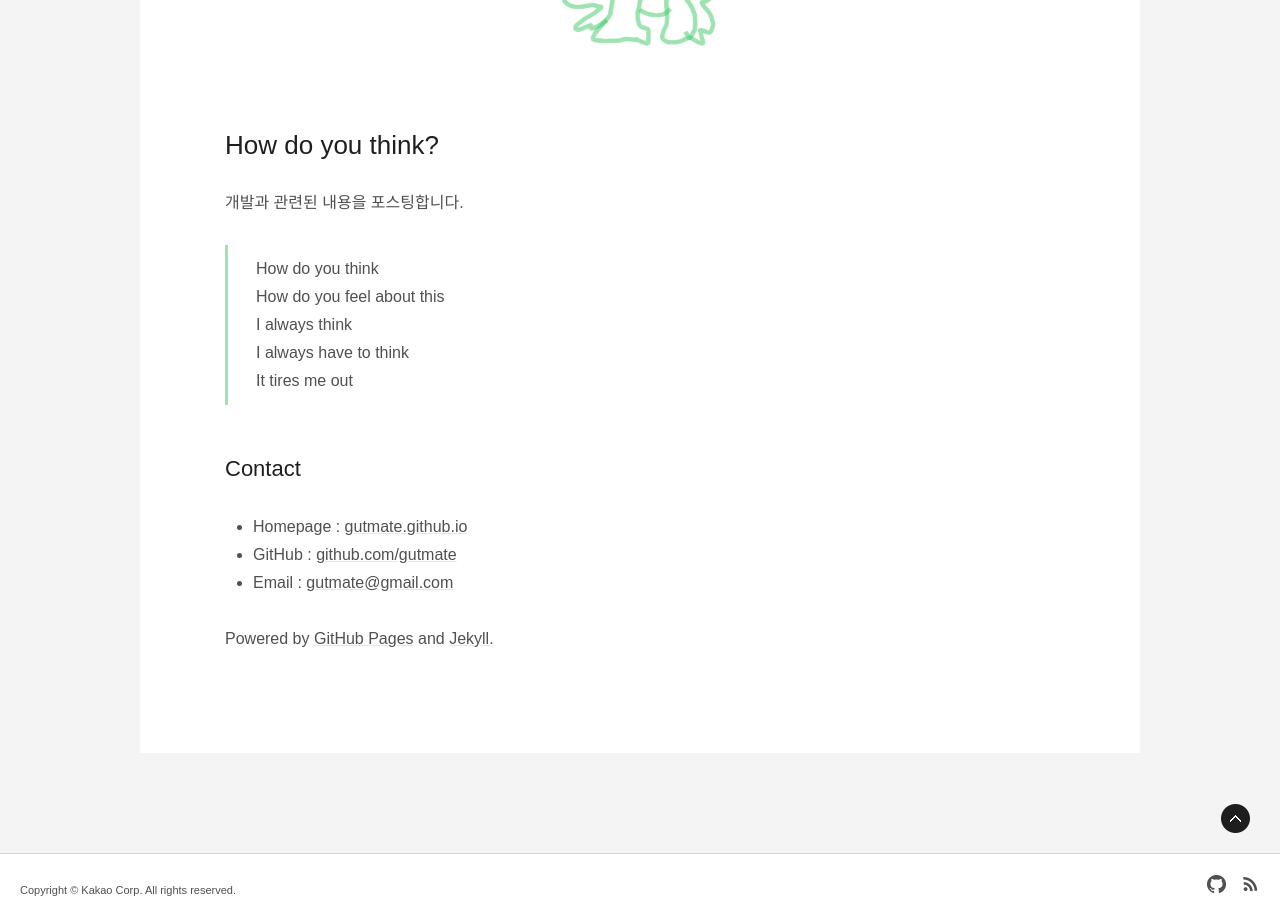
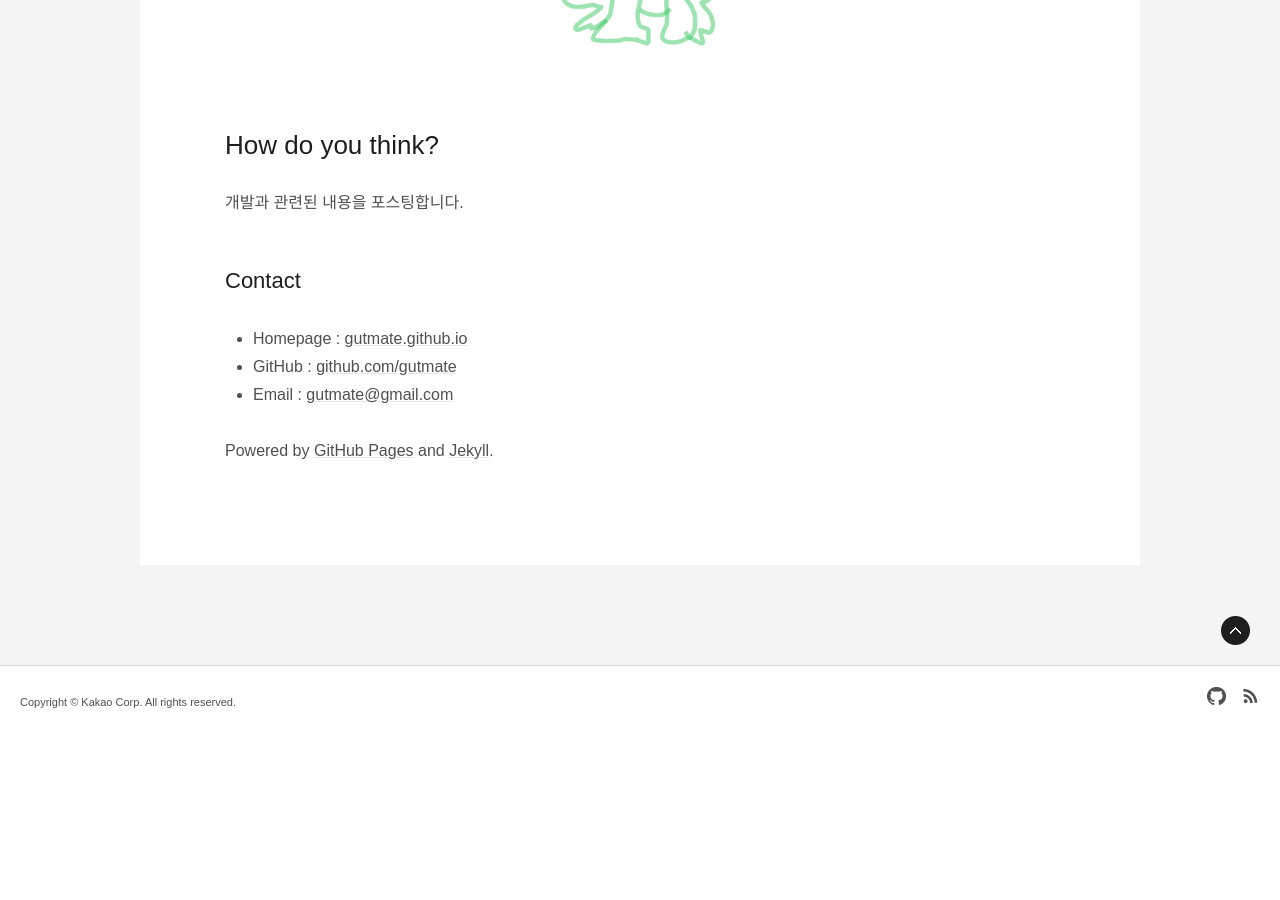
Before and after one commit to gutmate/gutmate.github.com, a Jekyll site: the page built from about.md, in a window 1280 px wide and 900 px high, scrolled down 589 px. Built offline with Jekyll 4.4.1, drawn with Linux system fonts in a browser that asks for light colours; some web fonts are replaced; after the commit the page ends 1354 px from its top, so only the background shows below that.

Commit message:
Update about

```diff
--- a/about.md
+++ b/about.md
@@ -10,13 +10,8 @@ tags:
   - about
 ---
 # How do you think?
+
 개발과 관련된 내용을 포스팅합니다.
-
-> How do you think <br>
-> How do you feel about this<br>
-> I always think <br>
-> I always have to think <br>
-> It tires me out
 
 ## Contact
 
```
